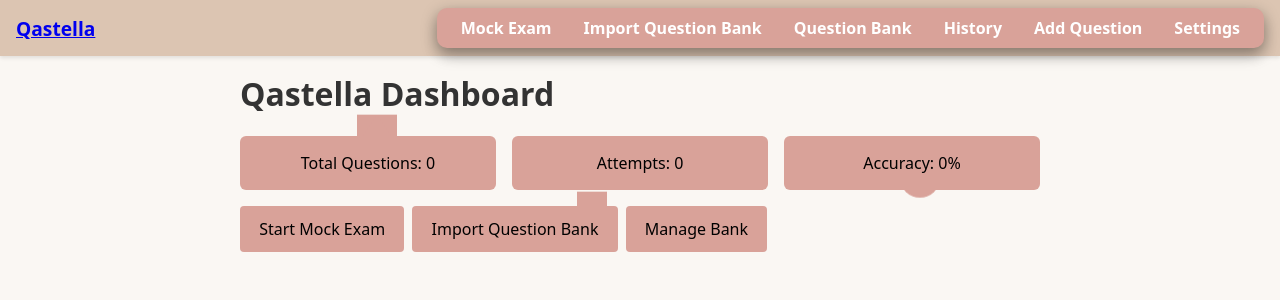
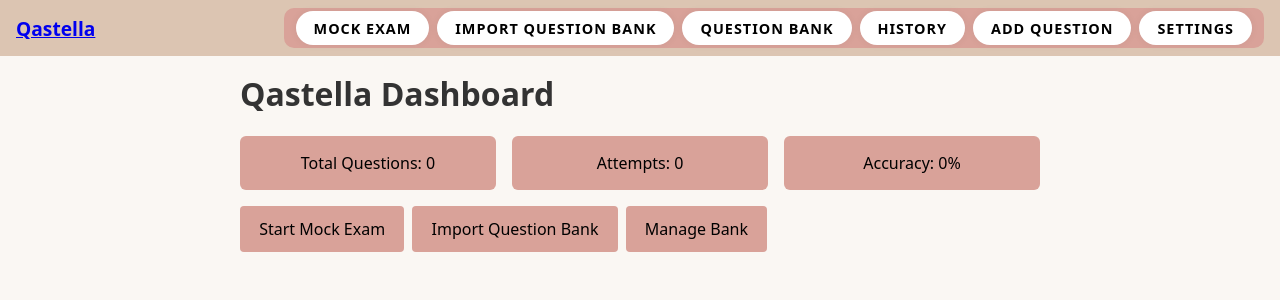
Before and after one commit to honemik/Qastella, a SvelteKit app: page / in a window 1280 px wide. Shown: the top 300 px of the page. Built offline with nearby package versions, Linux system fonts and the light colour scheme.

Commit message:
Refine UI styles and history page

```diff
--- a/src/routes/+page.svelte
+++ b/src/routes/+page.svelte
@@ -31,9 +31,4 @@
     <a href="/import-questionbank">Import Question Bank</a>
     <a href="/question-bank">Manage Bank</a>
   </nav>
-  <div class="shapes">
-    <div class="triangle"></div>
-    <div class="circle"></div>
-    <div class="square"></div>
-  </div>
 </main>
--- a/static/app.css
+++ b/static/app.css
@@ -44,7 +44,6 @@ nav.main-nav {
   background: var(--nav-bg);
   color: var(--nav-text);
   padding: 0.5rem 1rem;
-  box-shadow: 0 2px 4px rgba(0, 0, 0, 0.1);
 }
 
 nav.main-nav .nav-buttons {
@@ -55,46 +54,55 @@ nav.main-nav .nav-buttons {
   justify-content: space-around;
   border-radius: 10px;
   padding: 0 0.5rem;
-  box-shadow: 0 5px 15px rgba(0, 0, 0, 0.35), 0 10px 15px rgba(0, 0, 0, 0.1);
 }
 
 nav.main-nav .nav-btn {
   text-decoration: none;
-  color: #fff;
-  font-size: 1rem;
+  color: var(--nav-text);
+  font-size: 0.9rem;
   font-weight: bold;
   position: relative;
   margin: 0 0.25rem;
-  padding: 0 0.75rem;
-  height: 2.3em;
+  padding: 0.5em 1.25em;
   display: flex;
   align-items: center;
   justify-content: center;
-  border-radius: 0.625em;
-  overflow: hidden;
-  transition: transform 0.3s;
+  border-radius: 50px;
+  background: #fff;
+  box-shadow: 0 0 8px rgb(0 0 0 / 5%);
+  letter-spacing: 1px;
+  text-transform: uppercase;
+  transition: all 0.5s ease;
 }
 
 nav.main-nav .nav-btn:hover {
-  transform: translateY(-3px);
-  color: var(--primary);
+  letter-spacing: 2px;
+  background: var(--primary);
+  color: #fff;
+  box-shadow: 0 7px 29px rgba(93, 24, 220, 0.5);
 }
 
 nav.main-nav .nav-btn::after {
   content: "";
-  background: #fff;
+  background: var(--primary);
   position: absolute;
   z-index: -1;
-  left: -20%;
-  right: -20%;
+  left: 0;
+  right: 0;
   top: 0;
   bottom: 0;
-  transform: skewX(-45deg) scale(0, 1);
-  transition: all 0.5s;
+  transform: scaleX(0);
+  transform-origin: left;
+  transition: transform 0.3s ease;
 }
 
 nav.main-nav .nav-btn:hover::after {
-  transform: skewX(-45deg) scale(1, 1);
+  transform: scaleX(1);
+}
+
+nav.main-nav .nav-btn:active {
+  transform: translateY(4px);
+  box-shadow: none;
 }
 
 nav.main-nav .brand {
@@ -108,50 +116,41 @@ input,
 select,
 button {
   font-size: 1rem;
+}
+input,
+select {
   padding: 0.4em 0.6em;
   margin: 0.25em 0;
   border-radius: 4px;
-}
-input,
-select {
   border: 1px solid #ccc;
 }
 
 button {
+  padding: 0.6em 1.25em;
   margin: 0.5em;
-  background: var(--primary);
+  border: none;
+  border-radius: 50px;
+  background: #fff;
   color: var(--nav-text);
-  border: none;
-  border-radius: 4px;
-  font-size: 1rem;
-  font-weight: 600;
+  box-shadow: 0 0 8px rgb(0 0 0 / 5%);
+  text-transform: uppercase;
+  letter-spacing: 1px;
+  font-size: 0.9rem;
   cursor: pointer;
-  position: relative;
-  z-index: 1;
-  overflow: hidden;
-  transition: transform 0.3s;
+  transition: all 0.5s ease;
 }
 
 button:hover {
-  color: var(--primary);
-  transform: translateY(-2px);
+  letter-spacing: 2px;
+  background: var(--primary);
+  color: #fff;
+  box-shadow: 0 7px 29px rgba(93, 24, 220, 0.5);
 }
 
-button::after {
-  content: "";
-  background: var(--nav-text);
-  position: absolute;
-  z-index: -1;
-  left: -20%;
-  right: -20%;
-  top: 0;
-  bottom: 0;
-  transform: skewX(-45deg) scale(0, 1);
-  transition: all 0.5s;
-}
-
-button:hover::after {
-  transform: skewX(-45deg) scale(1, 1);
+button:active {
+  transform: translateY(4px);
+  box-shadow: none;
+  transition: 100ms;
 }
 
 label {
@@ -200,6 +199,9 @@ td {
   margin: 0;
   background: none;
   border: none;
+  padding: 0;
+  box-shadow: none;
+  border-radius: 0;
   cursor: pointer;
   color: inherit;
 }
@@ -226,6 +228,8 @@ td {
   margin: 0;
   background: none;
   border: none;
+  padding: 0;
+  box-shadow: none;
 }
 .img-wrapper .thumb {
   width: auto;
@@ -234,6 +238,7 @@ td {
   background: none;
   border: none;
   padding: 0;
+  box-shadow: none;
   cursor: pointer;
   position: static;
 }
@@ -296,49 +301,3 @@ pre {
 .dashboard .quick a:hover {
   background: var(--nav-bg);
 }
-
-.dashboard {
-  position: relative;
-}
-.dashboard .shapes {
-  position: absolute;
-  inset: 0;
-  pointer-events: none;
-  overflow: hidden;
-  z-index: -1;
-}
-.dashboard .shapes div {
-  position: absolute;
-  background: var(--primary);
-  animation: float 12s linear infinite;
-}
-.dashboard .triangle {
-  width: 0;
-  height: 0;
-  border-left: 20px solid transparent;
-  border-right: 20px solid transparent;
-  border-bottom: 30px solid var(--primary);
-  top: 20%;
-  left: 10%;
-}
-.dashboard .circle {
-  width: 40px;
-  height: 40px;
-  border-radius: 50%;
-  top: 40%;
-  right: 20%;
-  animation-delay: 2s;
-}
-.dashboard .square {
-  width: 30px;
-  height: 30px;
-  bottom: 30%;
-  right: 60%;
-  transform: rotate(45deg);
-  animation-delay: 6s;
-}
-@keyframes float {
-  0%,100% { transform: translate(0,0); }
-  25%,75% { transform: translate(30px,10px); }
-  50% { transform: translate(60px,20px); }
-}
```
Also changed, not shown: src/routes/history/+page.svelte (+20 -10 lines).
